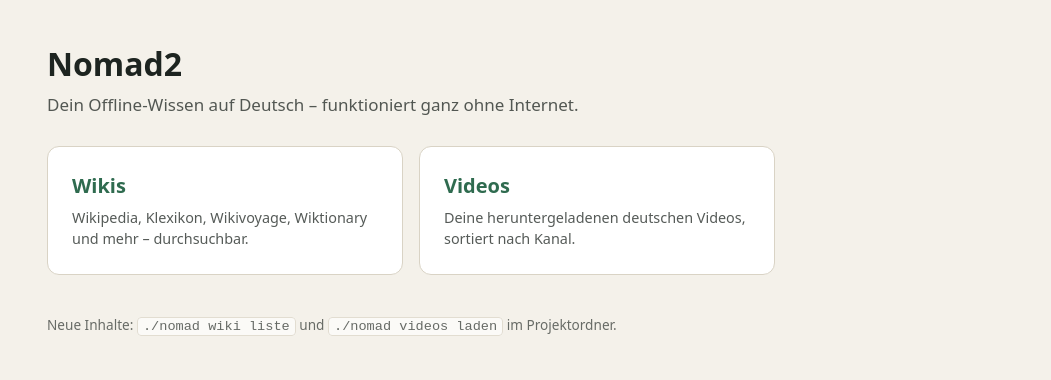
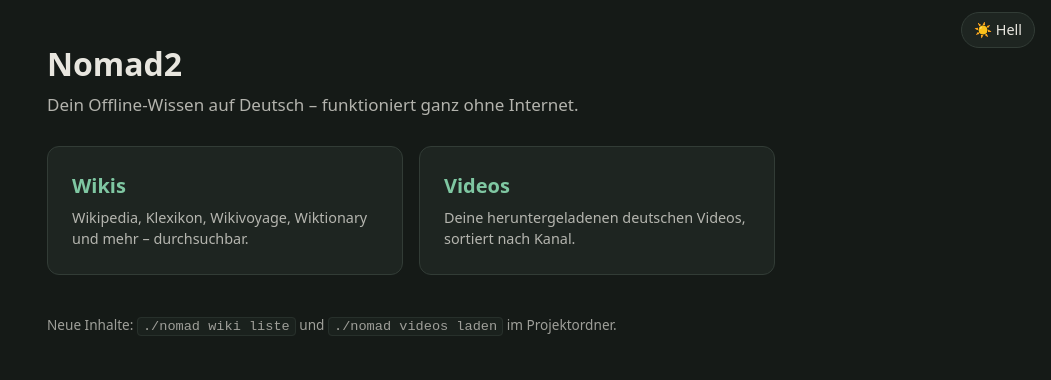
Before and after one commit to 52886286n/Nomad2, a plain HTML site: page web/index.html in a window 1280 px wide. Shown: the whole page, without its empty margins (229-1280 px from the left). Drawn offline with Linux system fonts and the light colour scheme.

Commit message:
Dunkles Design als Standard für Startseite, Videos und Wikis, mit Umschalter
Co-Authored-By: Claude Fable 5.2 <noreply@anthropic.com>
Claude-Session: https://claude.ai/code/session_01H9UKcMnkbkvaw6ar54fVkR

```diff
--- a/web/index.html
+++ b/web/index.html
@@ -5,8 +5,10 @@
 <meta name="viewport" content="width=device-width, initial-scale=1">
 <title>Nomad2 – Offline-Wissen</title>
 <link rel="stylesheet" href="/stil.css">
+<script src="/thema.js"></script>
 </head>
 <body>
+<button id="thema" type="button" aria-label="Zwischen hellem und dunklem Design wechseln"></button>
 <main class="schmal">
   <h1>Nomad2</h1>
   <p class="unter">Dein Offline-Wissen auf Deutsch – funktioniert ganz ohne Internet.</p>
--- a/web/stil.css
+++ b/web/stil.css
@@ -1,7 +1,7 @@
-:root { --bg:#f4f1ea; --fg:#1d2420; --card:#fff; --line:#d9d3c5; --akzent:#2f6b4f; }
-@media (prefers-color-scheme: dark) {
-  :root { --bg:#151a17; --fg:#e8e6df; --card:#1e2521; --line:#323c36; --akzent:#7fc7a2; }
-}
+:root { --bg:#151a17; --fg:#e8e6df; --card:#1e2521; --line:#323c36; --akzent:#7fc7a2; color-scheme:dark; }
+:root[data-thema=hell] { --bg:#f4f1ea; --fg:#1d2420; --card:#fff; --line:#d9d3c5; --akzent:#2f6b4f; color-scheme:light; }
+#thema { position:absolute; top:12px; right:16px; font:inherit; font-size:.9rem; padding:6px 12px; cursor:pointer;
+         border-radius:999px; border:1px solid var(--line); background:var(--card); color:var(--fg); }
 * { box-sizing:border-box; }
 body { margin:0; background:var(--bg); color:var(--fg); font:17px/1.5 system-ui, sans-serif; }
 main { max-width:1100px; margin:0 auto; padding:40px 16px; }
--- /dev/null
+++ b/web/thema.js
@@ -0,0 +1,26 @@
+// Dunkles Design ist Standard; die Wahl wird als Cookie gespeichert und gilt für Startseite, Videos und Wikis.
+(function () {
+  var hell = /(?:^|; )nomad_thema=hell/.test(document.cookie);
+  var w = document.documentElement;
+  function anwenden() {
+    w.classList.toggle('nomad-dunkel', !hell);
+    w.dataset.thema = hell ? 'hell' : 'dunkel';
+  }
+  anwenden();
+  window.nomadThema = {
+    istHell: function () { return hell; },
+    wechseln: function () {
+      hell = !hell;
+      document.cookie = 'nomad_thema=' + (hell ? 'hell' : 'dunkel') + '; path=/; max-age=31536000; SameSite=Lax';
+      anwenden();
+      return hell;
+    }
+  };
+  document.addEventListener('DOMContentLoaded', function () {
+    var k = document.getElementById('thema');
+    if (!k) return;
+    function text() { k.textContent = hell ? '🌙 Dunkel' : '☀️ Hell'; }
+    text();
+    k.onclick = function () { window.nomadThema.wechseln(); text(); };
+  });
+})();
--- /dev/null
+++ b/web/wiki-dunkel.css
@@ -0,0 +1,16 @@
+/* Dunkles Design für die Wiki-Seiten: Farben umkehren, Bilder und Videos wieder zurückdrehen. */
+html.nomad-dunkel { background: #121212 !important; color-scheme: dark; }
+html.nomad-dunkel body { filter: invert(1) hue-rotate(180deg) contrast(.88); }
+html.nomad-dunkel img,
+html.nomad-dunkel video,
+html.nomad-dunkel canvas,
+html.nomad-dunkel iframe,
+html.nomad-dunkel embed,
+html.nomad-dunkel object,
+html.nomad-dunkel svg image { filter: invert(1) hue-rotate(180deg); }
+
+/* Kiwix-Rahmenseite: Der Artikel steckt in einem eigenen Rahmen und färbt sich selbst um.
+   Hier wird deshalb nur die Werkzeugleiste umgekehrt, sonst würden Bilder doppelt bearbeitet. */
+html.nomad-dunkel:has(body > iframe) body { filter: none; background: transparent !important; }
+html.nomad-dunkel:has(body > iframe) body > *:not(iframe) { filter: invert(1) hue-rotate(180deg) contrast(.88); }
+html.nomad-dunkel:has(body > iframe) body > iframe { filter: none; }
```
Also changed, not shown: web/videos.html (+2 -0 lines), 3 other files.
